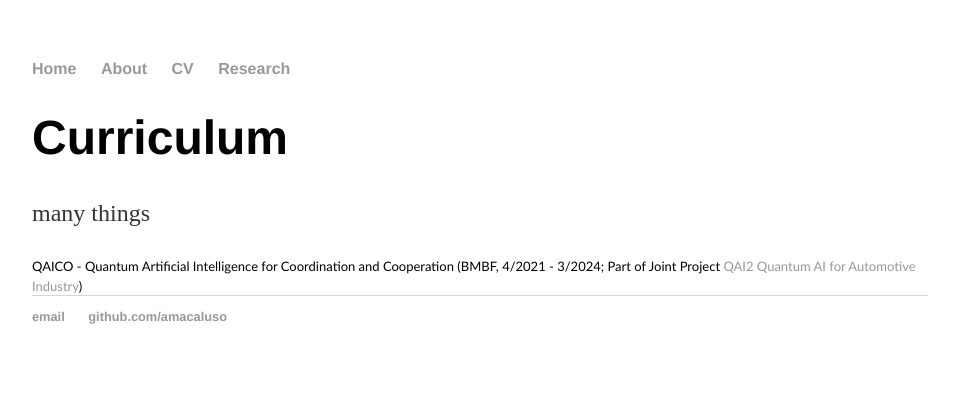
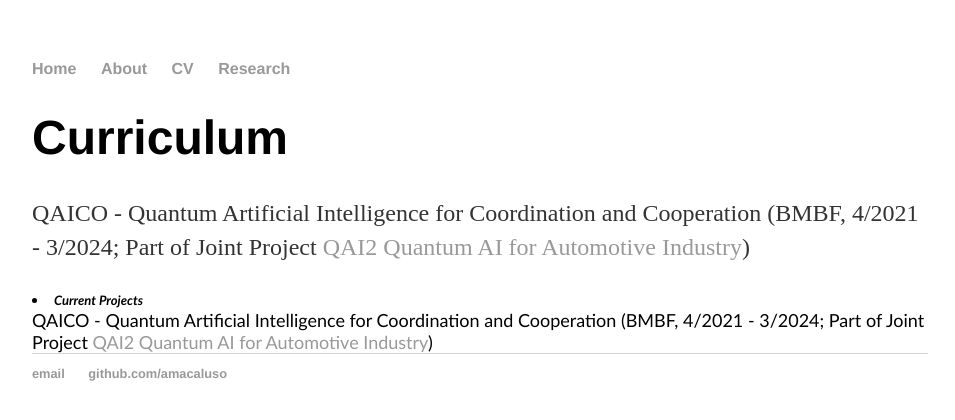
Before and after one commit to amacaluso/amacaluso.github.io, a Jekyll site: the page built from cv/cv.html, in a window 1280 px wide. Shown: the top 420 px of the page, without its empty margins (160-1115 px from the left). Built offline with Jekyll 4.4.1, drawn with Linux system fonts in a browser that asks for light colours.

Commit message:
Update cv.html

```diff
--- a/cv/cv.html
+++ b/cv/cv.html
@@ -4,8 +4,8 @@
 ---
 <div class="blurb">
 	<h1>Curriculum</h1>
-	<p>many things</p>
+	<p>QAICO - Quantum Artificial Intelligence for Coordination and Cooperation (BMBF, 4/2021 - 3/2024; Part of Joint Project <a href="https://www.quantentechnologien.de/forschung/foerderung/quanteninformatik-algorithmen-software-anwendungen/qai2.html">QAI2 Quantum AI for Automotive Industry</a>)</p>
 </div><!-- /.blurb -->
 
-
-<font face="Trebuchet MS"><font size="-1">QAICO - Quantum Artificial Intelligence for Coordination and Cooperation (BMBF, 4/2021 - 3/2024; Part of Joint Project <a href="https://www.quantentechnologien.de/forschung/foerderung/quanteninformatik-algorithmen-software-anwendungen/qai2.html">QAI2 Quantum AI for Automotive Industry</a>)<br></font></font></li>
+<li><b><i><font face="Trebuchet MS"><font size="-1">Current Projects</font></font></i></b></li>
+<font face="Trebuchet MS"><font size="4">QAICO - Quantum Artificial Intelligence for Coordination and Cooperation (BMBF, 4/2021 - 3/2024; Part of Joint Project <a href="https://www.quantentechnologien.de/forschung/foerderung/quanteninformatik-algorithmen-software-anwendungen/qai2.html">QAI2 Quantum AI for Automotive Industry</a>)<br></font></font>
```
